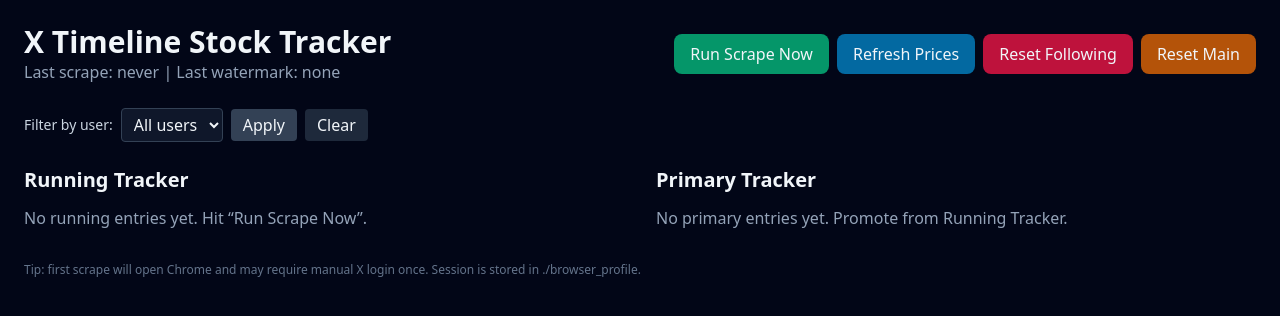
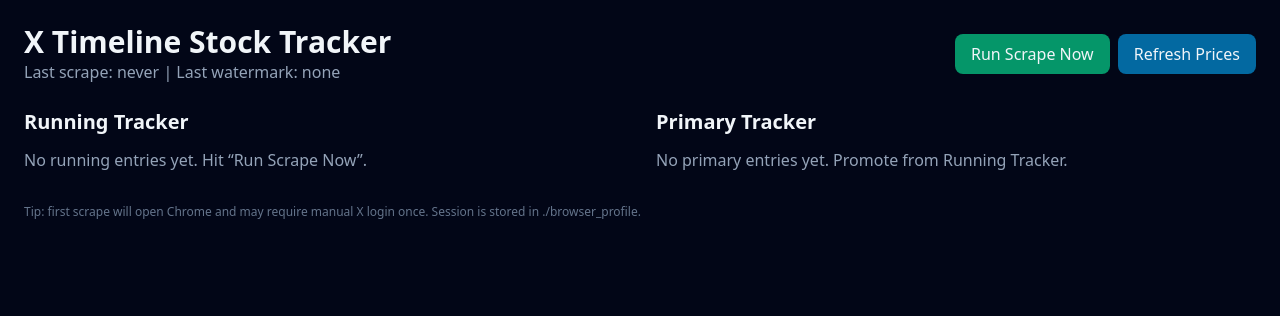
Before and after one commit to chandanvenkatesh07/countcalm, a FastAPI app: page / in a window 1280 px wide. Shown: the top 316 px of the page. Run offline with FastAPI, Linux system fonts and the light colour scheme; some libraries are stand-ins or nearby versions.

Commit message:
Revert "Add Reset Main/Following controls and filter by posting user"
This reverts commit 9435039fea7a47f873c774a592f8de054cde89fb.

```diff
--- a/x-timeline-stock-tracker/app/main.py
+++ b/x-timeline-stock-tracker/app/main.py
@@ -14,7 +14,7 @@ from uuid import uuid4
 
 import yfinance as yf
 from fastapi import FastAPI, Depends, HTTPException, Request, Form
-from fastapi.responses import HTMLResponse, JSONResponse, RedirectResponse
+from fastapi.responses import HTMLResponse, JSONResponse
 from fastapi.staticfiles import StaticFiles
 from fastapi.templating import Jinja2Templates
 from pydantic import BaseModel
@@ -422,23 +422,10 @@ def _startup():
 
 
 @app.get("/", response_class=HTMLResponse)
-def dashboard(request: Request, author: Optional[str] = None, session: Session = Depends(get_session)):
+def dashboard(request: Request, session: Session = Depends(get_session)):
     running = session.exec(select(RunningTracker).where(RunningTracker.status != "DISMISSED")).all()
     primary = session.exec(select(PrimaryTracker).where(PrimaryTracker.status != "ARCHIVED")).all()
     state = session.get(ScrapeState, "singleton")
-
-    all_authors = sorted({t.author_handle for t in session.exec(select(ScrapedTweet)).all() if t.author_handle})
-    if author:
-        running = [r for r in running if author in set(json.loads(r.unique_sources))]
-        filtered_primary: list[PrimaryTracker] = []
-        for p in primary:
-            linked = session.get(RunningTracker, p.running_tracker_id)
-            if not linked:
-                continue
-            if author in set(json.loads(linked.unique_sources)):
-                filtered_primary.append(p)
-        primary = filtered_primary
-
     return templates.TemplateResponse(
         "index.html",
         {
@@ -447,8 +434,6 @@ def dashboard(request: Request, author: Optional[str] = None, session: Session =
             "primary": primary,
             "state": state,
             "json": json,
-            "authors": all_authors,
-            "selected_author": author or "",
         },
     )
 
@@ -645,38 +630,6 @@ def analysis_history(primary_id: str, session: Session = Depends(get_session)):
     return session.exec(select(AnalysisResult).where(AnalysisResult.primary_tracker_id == primary_id)).all()
 
 
-@app.post("/api/reset/running")
-def reset_running(session: Session = Depends(get_session)):
-    for r in session.exec(select(RunningTracker)).all():
-        session.delete(r)
-    for t in session.exec(select(ScrapedTweet)).all():
-        session.delete(t)
-    state = session.get(ScrapeState, "singleton")
-    state.last_tweet_id = None
-    state.last_tweet_timestamp = None
-    state.last_scrape_at = None
-    state.tweets_scraped_count = 0
-    state.tickers_found_count = 0
-    session.add(state)
-    session.commit()
-    return RedirectResponse(url="/", status_code=303)
-
-
-@app.post("/api/reset/primary")
-def reset_primary(session: Session = Depends(get_session)):
-    for p in session.exec(select(PrimaryTracker)).all():
-        session.delete(p)
-    for r in session.exec(select(RunningTracker)).all():
-        r.status = "ACTIVE"
-        r.promoted_at = None
-        r.primary_tracker_id = None
-        session.add(r)
-    for a in session.exec(select(AnalysisResult)).all():
-        session.delete(a)
-    session.commit()
-    return RedirectResponse(url="/", status_code=303)
-
-
 @app.post("/api/prices/refresh")
 def refresh_prices(session: Session = Depends(get_session)):
     running = session.exec(select(RunningTracker).where(RunningTracker.status != "DISMISSED")).all()
--- a/x-timeline-stock-tracker/templates/index.html
+++ b/x-timeline-stock-tracker/templates/index.html
@@ -13,7 +13,7 @@
         <h1 class="text-3xl font-bold">X Timeline Stock Tracker</h1>
         <p class="text-slate-400">Last scrape: {{ state.last_scrape_at or 'never' }} | Last watermark: {{ state.last_tweet_id or 'none' }}</p>
       </div>
-      <div class="flex gap-2 items-center">
+      <div class="flex gap-2">
         <form action="/api/scrape/trigger" method="post">
           <input type="hidden" name="max_tweets" value="120" />
           <input type="hidden" name="max_age_days" value="7" />
@@ -22,27 +22,7 @@
         <form action="/api/prices/refresh" method="post">
           <button class="px-4 py-2 rounded-lg bg-sky-700 hover:bg-sky-600">Refresh Prices</button>
         </form>
-        <form action="/api/reset/running" method="post" onsubmit="return confirm('Reset Running (follow feed) data?');">
-          <button class="px-4 py-2 rounded-lg bg-rose-700 hover:bg-rose-600">Reset Following</button>
-        </form>
-        <form action="/api/reset/primary" method="post" onsubmit="return confirm('Reset Main (primary watchlist) data?');">
-          <button class="px-4 py-2 rounded-lg bg-amber-700 hover:bg-amber-600">Reset Main</button>
-        </form>
       </div>
-    </div>
-
-    <div class="mb-6">
-      <form method="get" action="/" class="flex gap-2 items-center">
-        <label class="text-sm text-slate-300">Filter by user:</label>
-        <select name="author" class="bg-slate-900 border border-slate-700 rounded px-2 py-1">
-          <option value="">All users</option>
-          {% for a in authors %}
-          <option value="{{a}}" {% if selected_author==a %}selected{% endif %}>{{a}}</option>
-          {% endfor %}
-        </select>
-        <button class="px-3 py-1 rounded bg-slate-700 hover:bg-slate-600">Apply</button>
-        <a href="/" class="px-3 py-1 rounded bg-slate-800 hover:bg-slate-700">Clear</a>
-      </form>
     </div>
 
     <div class="grid grid-cols-1 md:grid-cols-2 gap-8">
```
